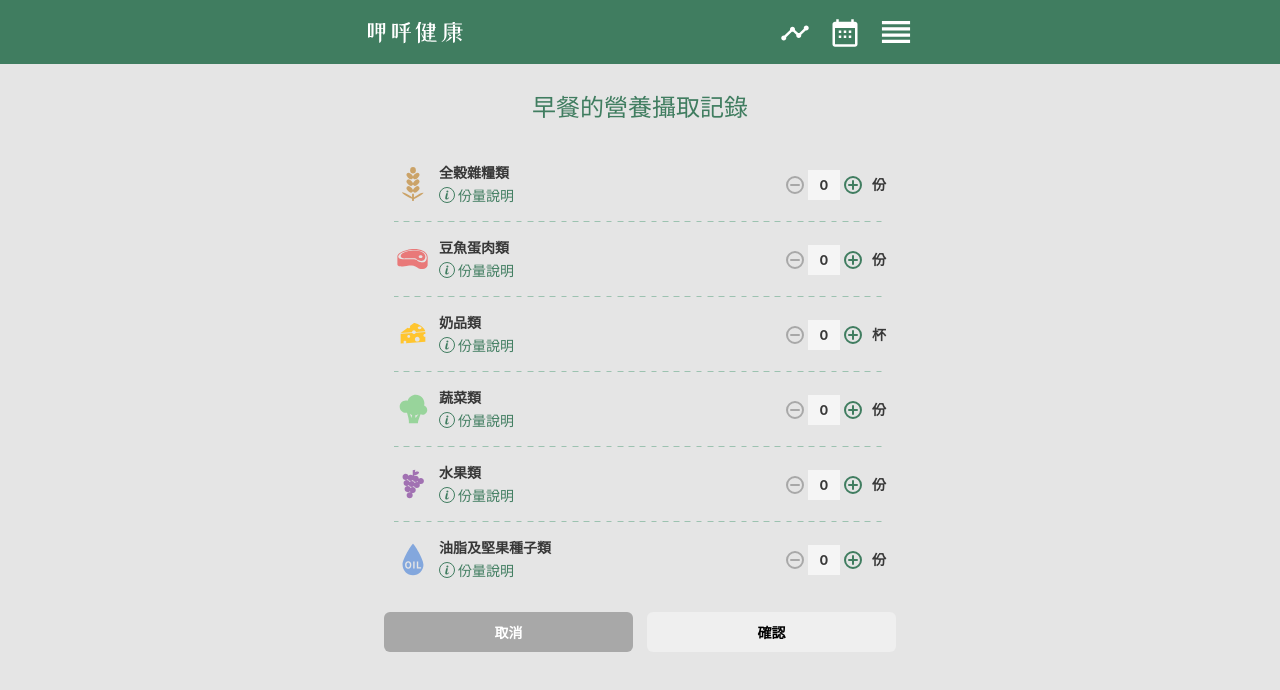
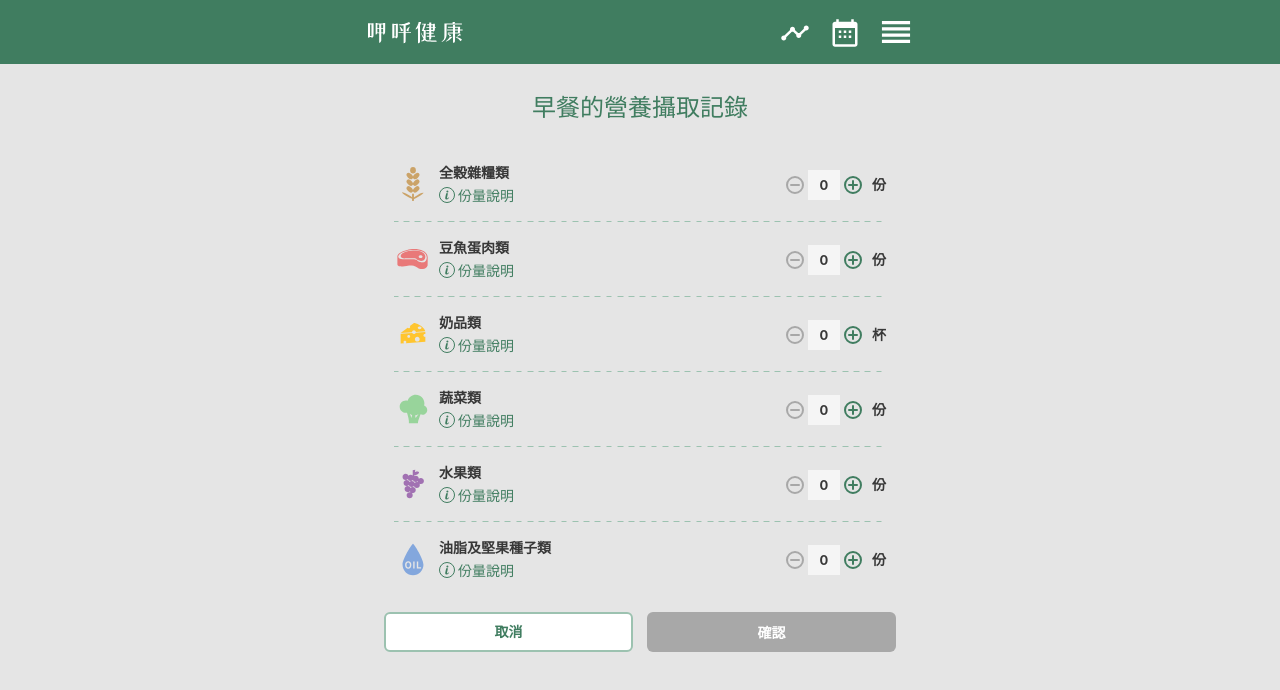
Before and after one commit to yachen168/Healthy-Eating, a Vue app: page /recording/eating-record in a window 1280 px wide. Shown: the top 690 px of the page. Built offline with nearby package versions, Linux system fonts and the light colour scheme.

Commit message:
fix: reverse buttons

```diff
--- a/src/components/common/BaseButton.vue
+++ b/src/components/common/BaseButton.vue
@@ -50,10 +50,18 @@ export default {
   background-color: #407d60;
 }
 
-/* default: 綠字白底 */
+/* default: 綠字白底，無邊框 */
 .base-button.default {
   color: #407d60;
   background-color: #fff;
+}
+
+/* outline-default: 綠字白底，加邊框 */
+.base-button.outline-default {
+  color: #407d60;
+  background-color: #fff;
+  line-height: 32px;
+  border: 2px solid #9cc2b0;
 }
 
 /* info: 白字藍底 */
--- a/src/views/recording/EatingRecord.vue
+++ b/src/views/recording/EatingRecord.vue
@@ -11,10 +11,10 @@
         <div class="button-wrapper">
           <BaseButton
             title="取消"
-            :disabledState="true"
+            :disabledState="false"
             buttonStyle="outline-default"
           ></BaseButton>
-          <BaseButton title="確認" :disabledState="false"></BaseButton>
+          <BaseButton title="確認" :disabledState="true"></BaseButton>
         </div>
       </form>
     </main>
```
